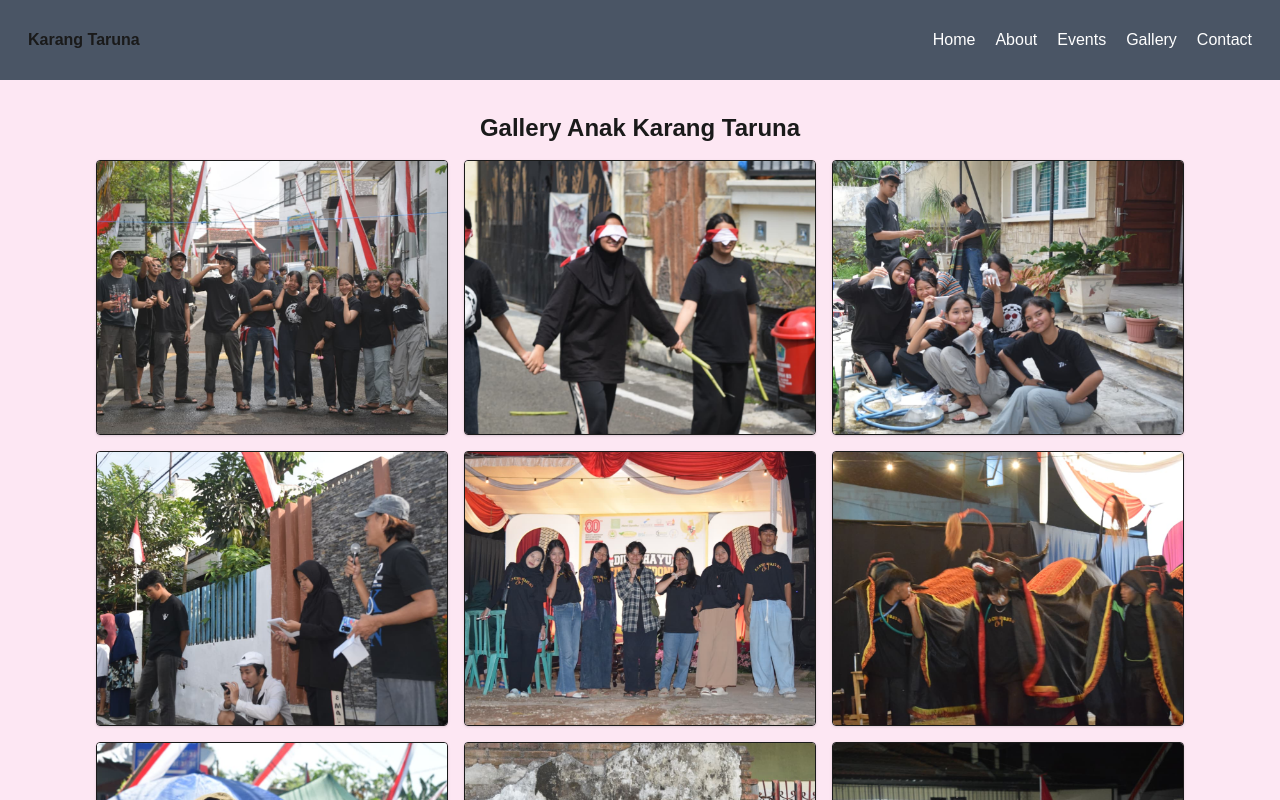
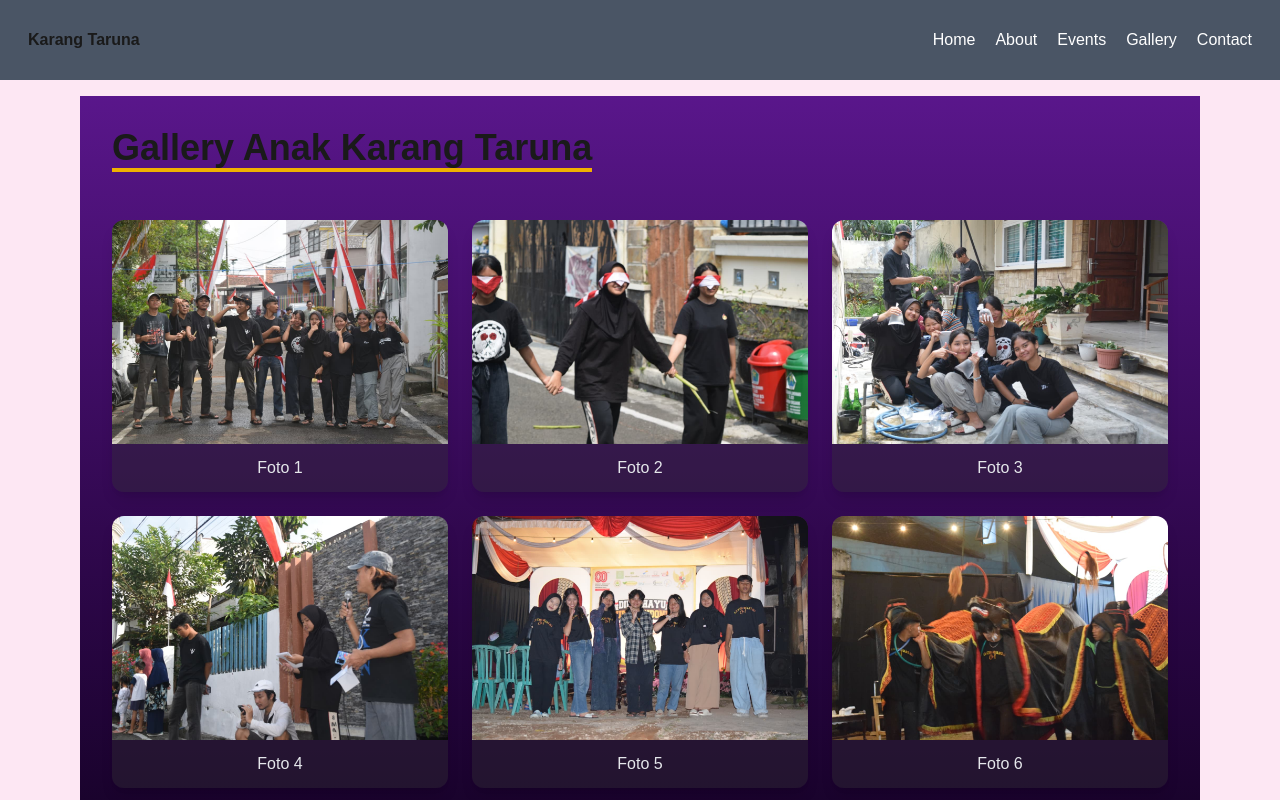
Before and after one commit to elvinavia/pancasona, a Next.js app: page /gallery in a window 1280 px wide. Shown: the top 800 px of the page. Built offline with nearby package versions, Linux system fonts and the light colour scheme.

Commit message:
Update page.tsx

```diff
--- a/src/app/gallery/page.tsx
+++ b/src/app/gallery/page.tsx
@@ -16,19 +16,27 @@ const galleryImages = [
 
 export default function Gallery() {
   return (
-    <section className="p-4">
-      <h2 className="text-2xl font-bold mb-4 text-center">Gallery Anak Karang Taruna</h2>
-      <div className="grid grid-cols-1 sm:grid-cols-2 md:grid-cols-3 gap-4">
+    <section className="p-8 bg-gradient-to-b from-purple-900 to-black min-h-screen text-white">
+      <h2 className="text-4xl font-extrabold text-yellow-400 text-center mb-12 border-b-4 border-yellow-500 inline-block">
+        Gallery Anak Karang Taruna
+      </h2>
+
+      <div className="grid grid-cols-1 sm:grid-cols-2 md:grid-cols-3 gap-6">
         {galleryImages.map((img, i) => (
-          <div key={i} className="border rounded overflow-hidden shadow hover:scale-105 transition-transform">
+          <div
+            key={i}
+            className="bg-white/10 rounded-xl overflow-hidden shadow-lg hover:scale-105 hover:shadow-yellow-500/40 transition duration-300"
+          >
             <Image
               src={img.src}
               alt={img.alt}
-              width={300}
-              height={100}
-              className="object-cover w-full h-full"
+              width={400}
+              height={250}
+              className="object-cover w-full h-56"
             />
-            <p className="text-center p-2 font-medium bg-gray-100">{img.title}</p>
+            <p className="text-center p-3 font-medium text-gray-200 bg-black/30">
+              {img.title}
+            </p>
           </div>
         ))}
       </div>
```
